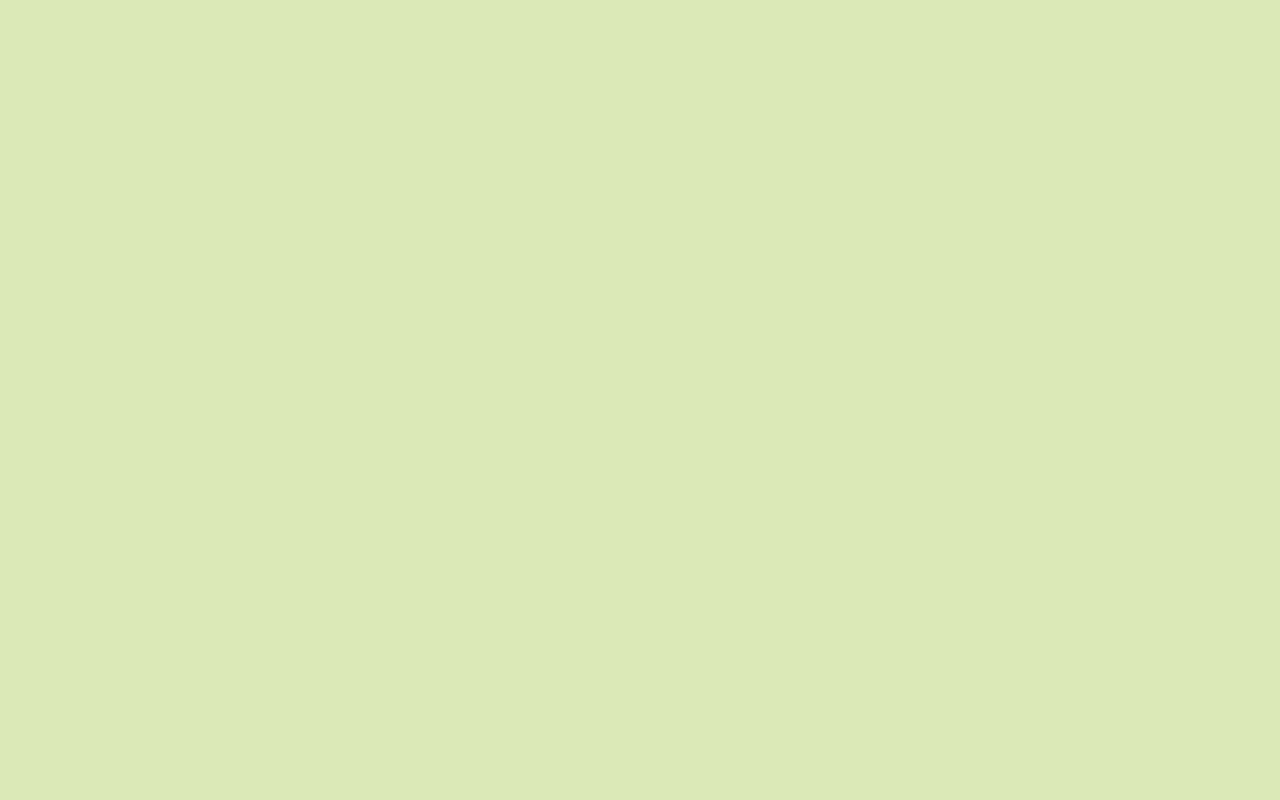
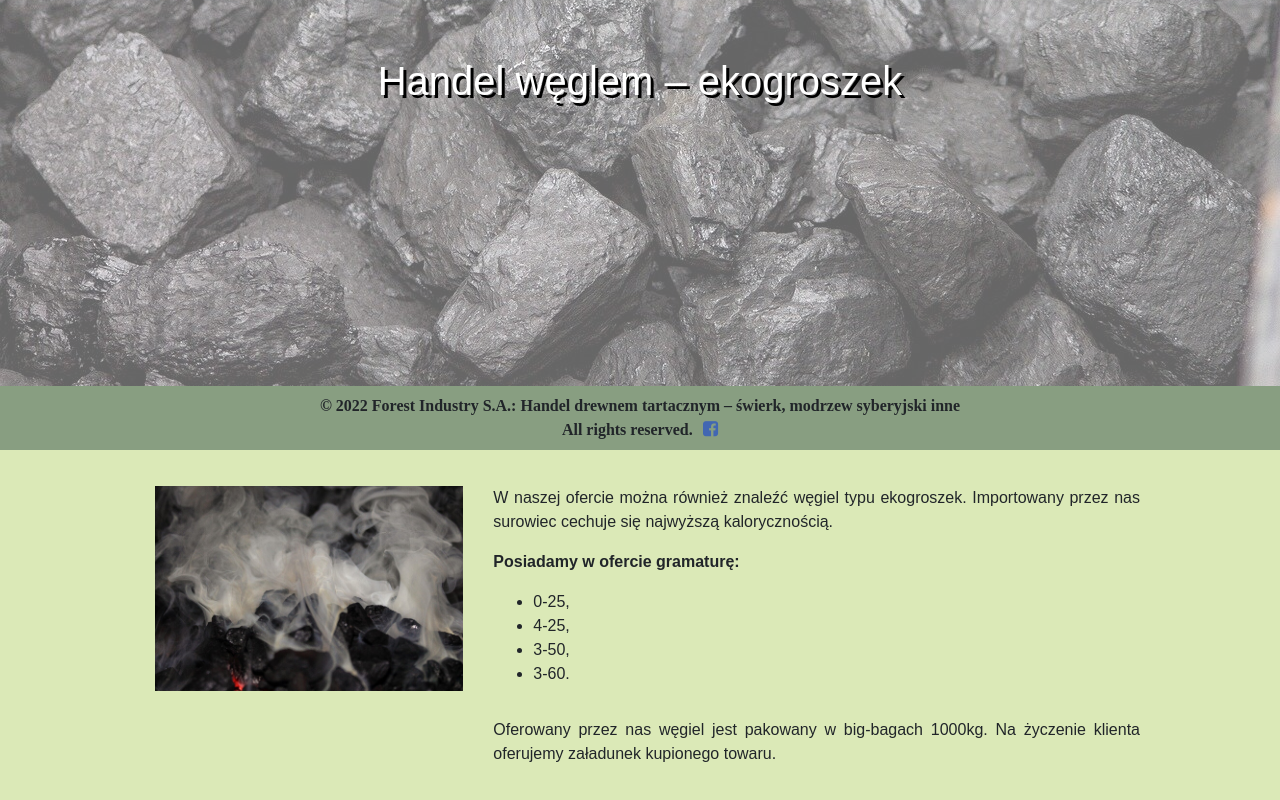
Before and after one commit to spazzola/Forest-Industry-Web-Page-SSR, a Nuxt app: page /offer/CoalTrading in a window 1280 px wide. Before the commit this address had no page. Shown: the part 350-1150 px from the top of the page. Before the commit the page ends 800 px from the top, so only its background shows below. Built offline with nearby package versions, Linux system fonts and the light colour scheme.

Commit message:
Added new offer page

```diff
--- /dev/null
+++ b/pages/offer/CoalTrading.vue
@@ -0,0 +1,236 @@
+<template>
+  <div>
+    <nav-menu></nav-menu>
+    <div class="page_offer">
+      <header class="page_header wood">
+        <h1 class="page_heading flex" style="align-items: center">
+          Handel węglem – ekogroszek
+        </h1>
+      </header>
+
+      <div class="container-fluid offer">
+        <div class="width_container">
+          <div class="row">
+            <div class="col-lg-4 col-md-6">
+              <img
+                class="section_image"
+                src="../../static/coal2.jpg"
+                alt="handel drewnem"
+              />
+            </div>
+            <div class="col-lg-8 col-md-6 flex">
+              <p>
+                W naszej ofercie można również znaleźć węgiel typu ekogroszek. Importowany przez nas surowiec cechuje się
+                najwyższą kalorycznością.
+              </p>
+              <p>
+                <strong
+                  >Posiadamy w ofercie gramaturę:</strong
+                >
+              </p>
+              <ul style="margin-left: 40px">
+                <li>0-25,</li>
+                <li>4-25,</li>
+                <li>3-50,</li>
+                <li>3-60.</li>
+              </ul>
+              <p>
+
+              <p>
+                Oferowany przez nas węgiel jest pakowany w big-bagach 1000kg. Na życzenie klienta oferujemy załadunek kupionego towaru.
+              </p>
+            </div>
+          </div>
+        </div>
+      </div>
+    </div>
+    <div class="row, myrow">
+      <footer class="col the-footer">
+        &copy; 2022 Forest Industry S.A.: Handel drewnem tartacznym – świerk,
+        modrzew syberyjski inne <br />
+        All rights reserved.
+        <a
+          href="https://www.facebook.com/Forest-Industry-SA-108708038192828"
+          target="_blank"
+          ><i class="fa fa-facebook-square" style="color: #4267b2"></i
+        ></a>
+      </footer>
+    </div>
+  </div>
+</template>
+
+<script>
+import NavMenu from "../../components/nav/NavMenu.vue";
+// import TheFooter from "../../components/TheFooter.vue";
+
+export default {
+  head() {
+    return {
+      title:
+        "Handel drewnem syberyjskim: świerk, sosna i inne | Forest Industry S.A.",
+      meta: [
+        {
+          name: "description",
+          content:
+            "Kup cenne gatunki drewna w atrakcyjnej cenie! W naszej ofercie świerk, sosna, modrzew i wiele więcej. Sprzedajemy drewno konstrukcyjne i tarasowe.",
+        },
+      ],
+    };
+  },
+  components: {
+    NavMenu,
+  },
+};
+</script>
+
+<style>
+.my-header {
+  margin-top: 3rem;
+  text-align: center;
+  font-family: "Merriweather", serif;
+}
+
+.content {
+  text-align: left;
+  max-width: 30%;
+  margin: auto;
+  margin-top: 2rem;
+  line-height: 1.5;
+  margin-bottom: 5rem;
+  font-size: 1.15rem;
+}
+
+.pcontent {
+  max-width: 75% !important;
+}
+
+@media (max-width: 1028px) {
+  .content {
+    max-width: 90%;
+  }
+
+  .pcontent {
+    max-width: 90% !important;
+  }
+}
+
+.the-footer {
+  position: fixed !important;
+  bottom: 0;
+  font-family: "Libre Baskerville", serif;
+  text-align: center;
+  font-weight: bold;
+  width: 100%;
+  font-size: 1rem;
+  background: rgb(136, 158, 129);
+  padding: 0.5rem;
+}
+
+i {
+  font-size: 1.1rem !important;
+  background-color: inherit;
+  margin-left: 0.5%;
+}
+
+.myrow {
+  margin-left: 0 !important;
+}
+
+.page_offer {
+  padding-bottom: 200px;
+}
+.page_offer * {
+  background-color: transparent !important;
+}
+
+.page_header {
+  background-image: url("../../static/coal1.jpg");
+  background-position: bottom;
+  background-size: cover;
+  width: 100vw;
+  height: 650px;
+}
+
+.page_header.wood {
+  background-image: url("../../static/coal1.jpg");
+}
+
+.flex {
+  display: flex;
+  justify-content: center;
+
+  flex-direction: column;
+}
+
+.page_heading {
+  margin: 0;
+  padding: 0;
+  background-color: rgba(255, 255, 255, 0.4) !important;
+  height: 100%;
+  width: 100%;
+
+  color: white;
+  text-shadow: 3px 3px #000;
+}
+
+.page_offer p {
+  font-weight: 500;
+  text-align: justify;
+}
+
+.width_container {
+  max-width: 80%;
+  margin: 0 auto;
+  padding-left: 15px;
+}
+
+.container-fluid.offer {
+  margin-top: 80px;
+}
+
+.section_image {
+  width: 100%;
+}
+
+.section_heading {
+  align-self: flex-start;
+}
+
+.gallery {
+  background-color: rgb(136, 158, 129) !important;
+}
+
+.gallery img {
+  margin: 25px 0;
+}
+.background_image {
+  background-image: url("../../static/loghome1.jpg");
+  background-size: cover;
+  background-position: center;
+}
+
+.contact_button {
+  display: block;
+  margin: 0 auto;
+  text-align: center;
+  background-color: rgb(136, 158, 129) !important;
+  width: 150px;
+  padding: 10px 0;
+  color: black;
+  text-transform: uppercase;
+  font-weight: bold;
+  transition: 0.3s;
+  font-size: 16px;
+}
+.contact_button:hover {
+  color: white !important;
+  background-color: rgb(71 82 68) !important;
+}
+
+@media (max-width: 1150px) {
+  .width_container {
+    max-width: 95%;
+    margin: 0 auto;
+  }
+}
+</style>
```
